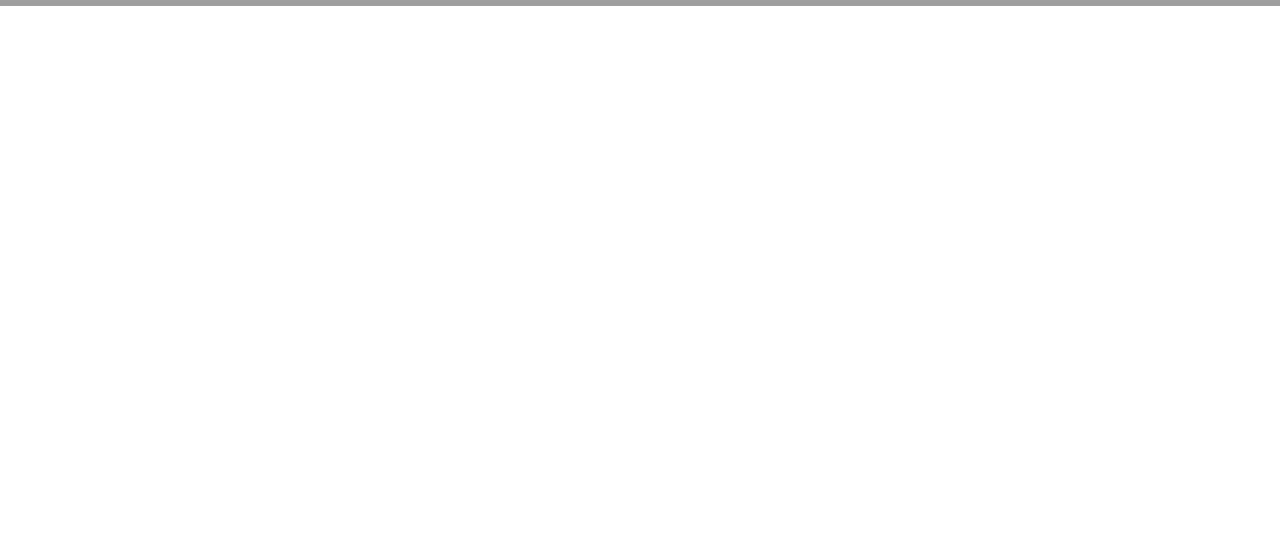
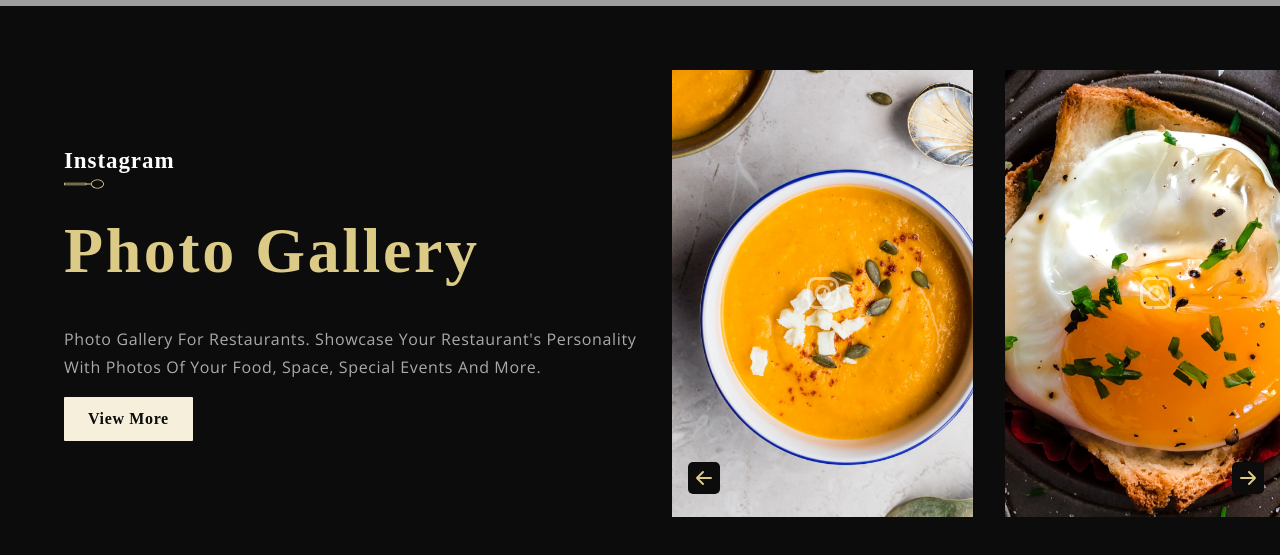
Before and after one commit to thanhle0203/Verne-Restaurant, a React (Create React App) app: page / in a window 1280 px wide. Shown: the part 6061-6616 px from the top of the page. Before the commit the page ends 6067 px from the top, so only its background shows below. Built offline with nearby package versions, Linux system fonts and the light colour scheme; grey boxes are pictures that could not be loaded; a web font is replaced by a local one.

Commit message:
Created Gallery component

```diff
--- a/src/App.js
+++ b/src/App.js
@@ -13,6 +13,7 @@
     <Chef />
     <Intro />
     <Laurels />
+    <Gallery />
   </Router>
 
 )
--- a/src/container/Gallery/Gallery.css
+++ b/src/container/Gallery/Gallery.css
@@ -0,0 +1,143 @@
+.app__gallery {
+  display: flex;
+  flex-direction: row;
+
+  background-color: var(--color-black);
+  padding: 4rem 0 4rem 6rem;
+}
+
+.app__gallery-content {
+  flex: 1;
+  display: flex;
+  justify-content: center;
+  align-items: flex-start;
+  flex-direction: column;
+
+  min-width: 500px;
+  padding-right: 2rem;
+}
+
+.app__gallery-content button {
+  margin-top: 1rem;
+}
+
+.app__gallery-images {
+  flex: 1;
+  display: flex;
+  flex-direction: row;
+  max-width: 50%;
+  position: relative;
+}
+
+.app__gallery-images_container {
+  display: flex;
+  flex-direction: row;
+  width: max-content;
+  overflow-x: scroll;
+  -ms-overflow-style: none;
+  scrollbar-width: none;
+}
+
+.app__gallery-images_container::-webkit-scrollbar {
+  display: none;
+}
+
+.app__gallery-images_card {
+  position: relative;
+  min-width: 301px;
+  height: 447px;
+  margin-right: 2rem;
+}
+
+.gallery__image-icon {
+  position: absolute;
+  color: #fff;
+  font-size: 2rem;
+  opacity: 0.5;
+  transition: .5s ease;
+  cursor: pointer;
+}
+
+.app__gallery-images_card img {
+  width: 100%;
+  height: 100%;
+  object-fit: cover;
+  opacity: 1;
+  transition: 0.5s ease;
+}
+
+.app__gallery-images_card:hover img {
+  opacity: 0.35;
+}
+
+.app__gallery-images_card:hover .gallery__image-icon {
+  opacity: 1;
+}
+
+.app__gallery-images_arrows {
+  width: 100%;
+  display: flex;
+  justify-content: space-between;
+  align-items: center;
+
+  padding: 0 1rem;
+  position: absolute;
+  bottom: 5%;
+}
+
+.gallery__arrow-icon {
+  color: var(--color-golden);
+  font-size: 2rem;
+  cursor: pointer;
+  background-color: var(--color-black);
+  border-radius: 5px;
+}
+
+.gallery__arrow-icon:hover {
+  color: var(--color-white);
+}
+
+@media screen and (min-width: 2000px) {
+  .app__gallery-content {
+    min-width: 1000px;
+    padding-right: 4rem;
+  }
+
+  .app__gallery-images_card {
+    min-width: 400px;
+    height: 550px;
+  }
+}
+
+@media screen and (max-width: 1150px) {
+  .app__gallery {
+    flex-direction: column;
+  }
+
+  .app__gallery-images {
+    max-width: 100%;
+    margin: 5rem 0;
+  }
+}
+
+@media screen and (min-width: 850px) {
+  .app__gallery {
+    padding: 4rem 0 4rem 4rem;
+  }
+
+}
+
+@media screen and (max-width: 650px) {
+  .app__gallery {
+    padding: 4rem 0 4rem 2rem;
+  }
+
+  .app__gallery-content {
+    min-width: 100%;
+  }
+
+  .app__gallery-images_card {
+    min-width: 240px;
+    height: 320px;
+  }
+}
--- a/src/container/Gallery/Gallery.jsx
+++ b/src/container/Gallery/Gallery.jsx
@@ -1,10 +1,50 @@
 import React from 'react';
 import './Gallery.css';
+import { SubHeading } from '../../components';
+import { images} from '../../constants';
+import { BsInstagram, BsArrowLeftShort, BsArrowRightShort } from 'react-icons/bs';
+
+const galleryImages = [images.gallery01, images.gallery02, images.gallery03, images.gallery04];
 
 const Gallery = () => {
+  const scrollRef = React.useRef(null);
+
+  const scroll = (direction) => {
+    const { current } = scrollRef;
+
+    if (direction === 'left') {
+      current.scrollRef -= 300;
+    } else {
+      current.scrollRef += 300;
+    }
+  }
+
+
   return (
-    <div>
-      Gallery
+    <div className='app__gallery flex__center'>
+      <div className='app__gallery-content'>
+        <SubHeading title='Instagram'/>
+        <h1 className='headtext__cormorant'>Photo Gallery</h1>
+        <p className='p__opensans' style={{ color: '#AAA', marginTop: '2rem'}}>
+          Photo Gallery for Restaurants. Showcase your restaurant's personality with photos of your food, space, special events and more.
+        </p>
+        <button type='button' className='custom__button'>View More</button>
+      </div>
+
+      <div className='app__gallery-images'>
+        <div className='app__gallery-images_container' ref={scrollRef}>
+          {galleryImages.map((image, index) => (
+            <div className='app__gallery-images_card flex__center' key={'gallery_image-${index+1}'}>
+              <img src={image} alt='gallery'/>
+              <BsInstagram className='gallery__image-icon'/>
+            </div>
+          ))}
+        </div>
+        <div className='app__gallery-images_arrows'>
+          <BsArrowLeftShort className='gallery__arrow-icon' onClick={() => scroll('left')}/>
+          <BsArrowRightShort className='gallery__arrow-icon' onClick={() => scroll('right')}/>
+        </div>
+      </div>
     </div>
   )
 }
```
